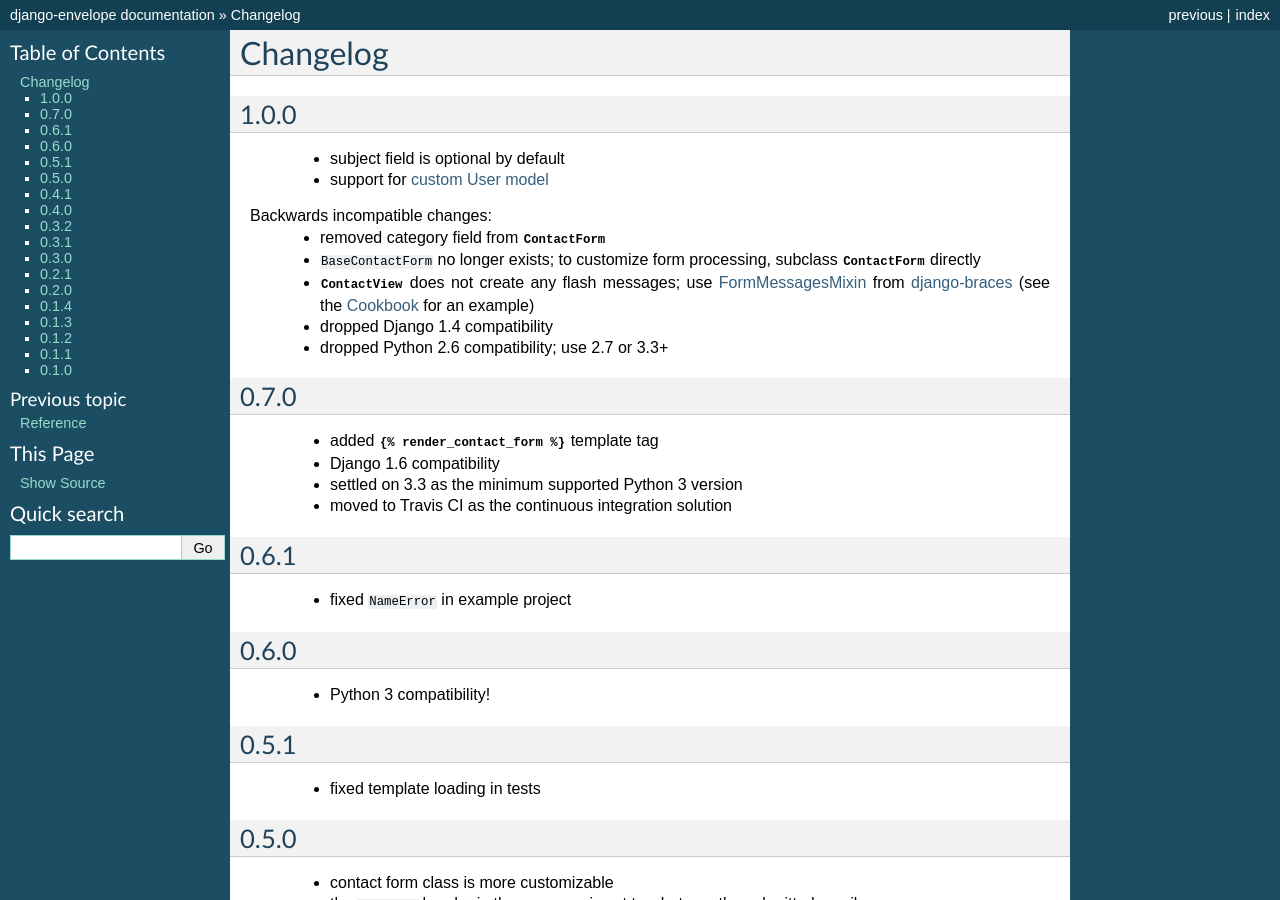
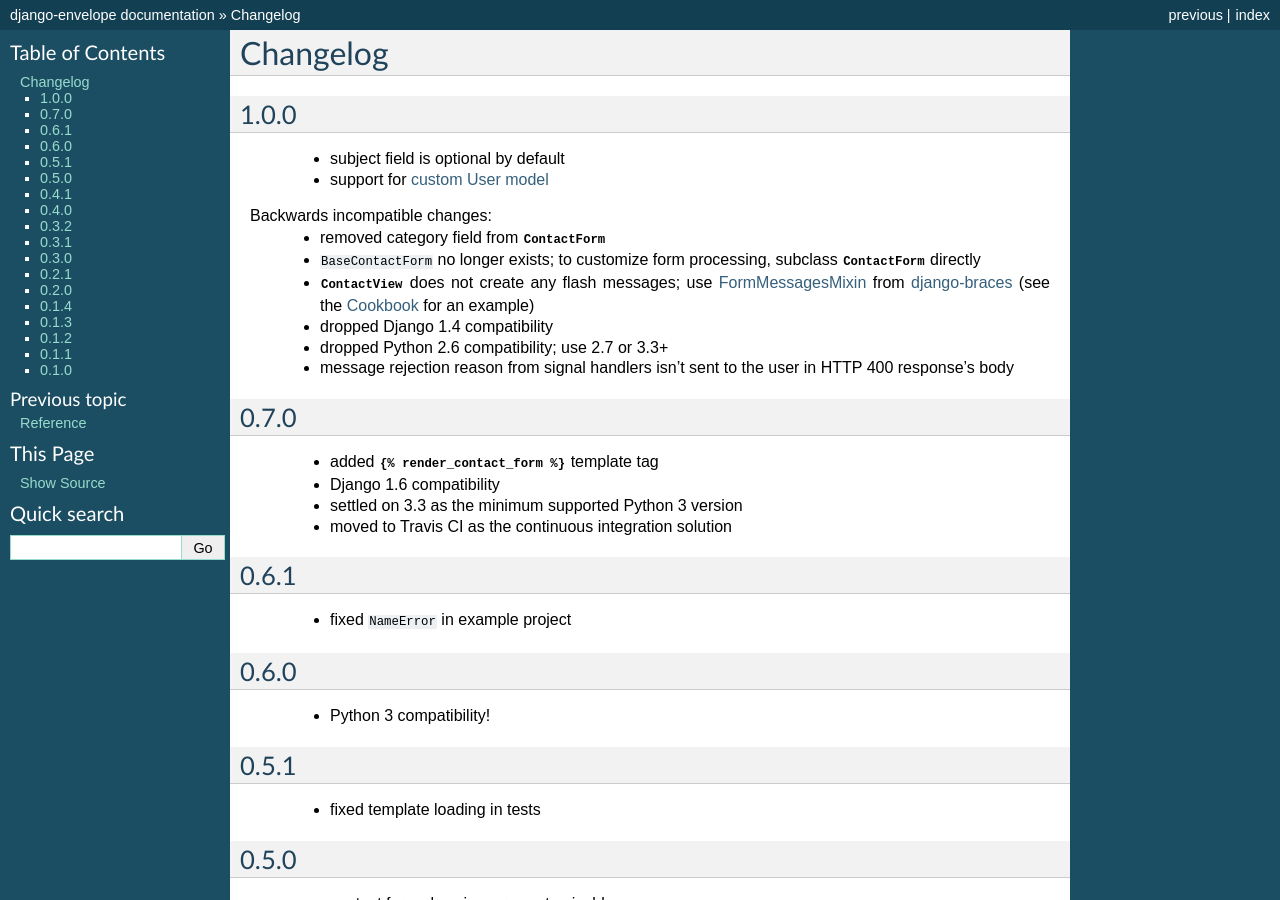
Before and after one commit to zsiciarz/django-envelope, a Sphinx documentation site: the page built from docs/changes.rst, in a window 1280 px wide and 900 px high. Built offline with Sphinx 7.4.7, drawn with Linux system fonts in a browser that asks for light colours.

Commit message:
Updated changelog.

```diff
--- a/docs/changes.rst
+++ b/docs/changes.rst
@@ -16,6 +16,8 @@ Backwards incompatible changes:
    for an example)
  - dropped Django 1.4 compatibility
  - dropped Python 2.6 compatibility; use 2.7 or 3.3+
+ - message rejection reason from signal handlers isn't sent to the user in
+   HTTP 400 response's body
 
 .. _`custom User model`: https://docs.djangoproject.com/en/dev/topics/auth/customizing/#substituting-a-custom-user-model
 .. _`FormMessagesMixin`: http://django-braces.readthedocs.org/en/latest/form.html#formmessagesmixin
```
